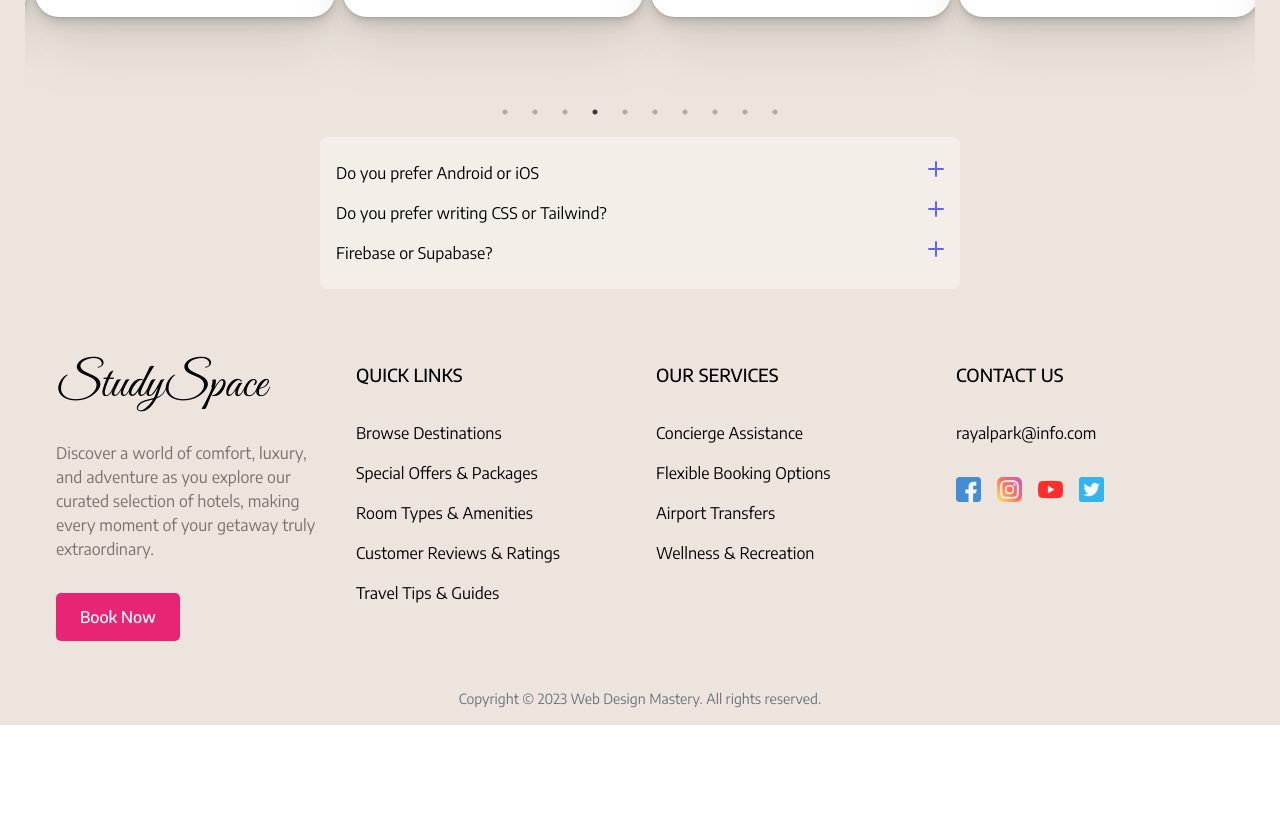
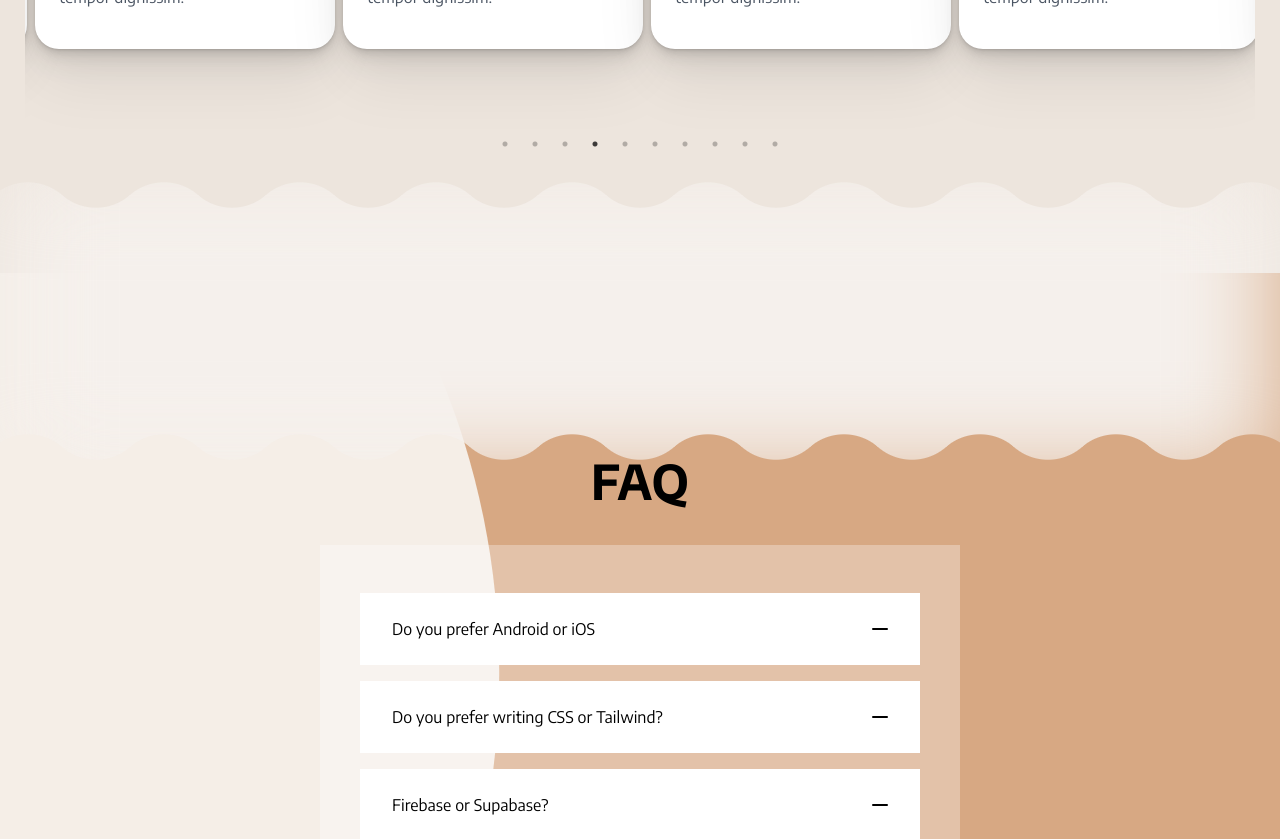
Before and after one commit to ThuongMinhMai/StudySpace, a React (Vite) app: page / in a window 1280 px wide. Shown: the part 6800-7639 px from the top of the page. Before the commit the page ends 7525 px from the top, so only its background shows below. Built offline with nearby package versions, Linux system fonts and the light colour scheme.

Commit message:
fix:done foe fqa

```diff
--- a/src/components/global/molecules/Accordion.tsx
+++ b/src/components/global/molecules/Accordion.tsx
@@ -1,50 +1,44 @@
 import React, { useState } from "react";
 
-const Accordion = ({ title, answer }:any) => {
+const Accordion = ({ title, answer }: any) => {
   const [accordionOpen, setAccordionOpen] = useState(false);
 
   return (
     <div className="py-2">
       <button
         onClick={() => setAccordionOpen(!accordionOpen)}
-        className="flex justify-between w-full"
+        className="flex bg-white justify-between items-center w-full py-6 px-8"
       >
         <span>{title}</span>
-        {/* {accordionOpen ? <span>-</span> : <span>+</span>} */}
         <svg
-          className="fill-indigo-500 shrink-0 ml-8"
+          className="fill-black shrink-0 ml-8 transition-transform duration-200 ease-out"
           width="16"
           height="16"
           xmlns="http://www.w3.org/2000/svg"
+          style={{ transform: `rotate(${accordionOpen ? 180 : 0}deg)` }}
         >
           <rect
             y="7"
             width="16"
             height="2"
             rx="1"
-            className={`transform origin-center transition duration-200 ease-out ${
-              accordionOpen && "!rotate-180"
-            }`}
+            className="transition-transform duration-200 ease-out"
           />
           <rect
             y="7"
             width="16"
             height="2"
             rx="1"
-            className={`transform origin-center rotate-90 transition duration-200 ease-out ${
-              accordionOpen && "!rotate-180"
-            }`}
+            className="transform rotate-90 transition-transform duration-200 ease-out"
           />
         </svg>
       </button>
       <div
-        className={`grid overflow-hidden transition-all duration-300 ease-in-out text-slate-600 text-sm ${
-          accordionOpen
-            ? "grid-rows-[1fr] opacity-100"
-            : "grid-rows-[0fr] opacity-0"
+        className={`overflow-hidden transition-all duration-300 ease-in-out text-sm ${
+          accordionOpen ? "max-h-[200px] opacity-100" : "max-h-0 opacity-0"
         }`}
       >
-        <div className="overflow-hidden">{answer}</div>
+        <div className="overflow-hidden px-8 py-6 border-2 border-white mt-2 font-medium">{answer}</div>
       </div>
     </div>
   );
--- a/src/components/global/organisms/AboutUs.css
+++ b/src/components/global/organisms/AboutUs.css
@@ -5,7 +5,7 @@
             radial-gradient(51.82px at 50% calc(100% + 39.1px), #0000 99%, #000 101%) calc(50% - 68px) calc(100% - 34px)/136px calc(51% - 34px) repeat-x;
     -webkit-mask: var(--mask);
     mask: var(--mask);
-    height: 350px;
+    height: 320px;
     width: 100%;
     background: #f5f0ec;
     filter: blur(50px);
--- /dev/null
+++ b/src/components/global/organisms/Faq.css
@@ -0,0 +1,3 @@
+.clip-path-custom-left {
+    clip-path: ellipse(80% 100% at 0% 50%);
+  }
--- a/src/components/global/organisms/Faq.tsx
+++ b/src/components/global/organisms/Faq.tsx
@@ -1,20 +1,24 @@
-import React from "react";
-import Accordion from "../molecules/Accordion";
-
+import React from 'react'
+import Accordion from '../molecules/Accordion'
+import './Faq.css'
+import './AboutUs.css'
 const FAQ = () => {
   return (
-    <div className="p-4 bg-white/35 rounded-lg w-1/2 mx-auto my-10">
-      <Accordion
-        title="Do you prefer Android or iOS"
-        answer="I like to use iOS products"
-      />
-      <Accordion
-        title="Do you prefer writing CSS or Tailwind?"
-        answer="I like to use Tailwind"
-      />
-      <Accordion title="Firebase or Supabase?" answer="I am using Supabase!" />
+    <div className='relative bg-[#D7A883] h-screen flex flex-col justify-center items-center mt-36 gap-10'>
+        <div className='box absolute -top-28 left-0'></div>
+
+      <div className='absolute top-0 -left-80 h-full w-4/5 bg-[#F5EEE7] clip-path-custom-left '></div>
+      {/* Content goes here */}
+      <p className='text-5xl z-[10]  font-bold'>FAQ</p>
+
+      <div className='p-10 bg-white/30  w-1/2  z-10'>
+
+        <Accordion title='Do you prefer Android or iOS' answer='I like to use iOS products' />
+        <Accordion title='Do you prefer writing CSS or Tailwind?' answer='I like to use Tailwind' />
+        <Accordion title='Firebase or Supabase?' answer='I am using Supabase! lordhsgfskgkhjkchvjhkjshkjdhfkjkfjhgjkdfhgkhdfkjghdkjhk' />
+      </div>
     </div>
-  );
-};
+  )
+}
 
-export default FAQ;
+export default FAQ
--- a/src/components/global/organisms/Offer.tsx
+++ b/src/components/global/organisms/Offer.tsx
@@ -3,7 +3,7 @@ import './AboutUs.css'
 
 function Offer() {
   return (
-    <div className='relative bg-gradient-to-r from-[#ffefbd] to-[#FFFFFF] mt-56'>
+    <div className='relative bg-gradient-to-r from-[#ffefbd] to-[#FFFFFF] mt-64'>
 
       <section className='room__container lg:px-44 lg:py-20 md:px-6 md:py-10 sm:p-6 p-4' >
         <div>
```
